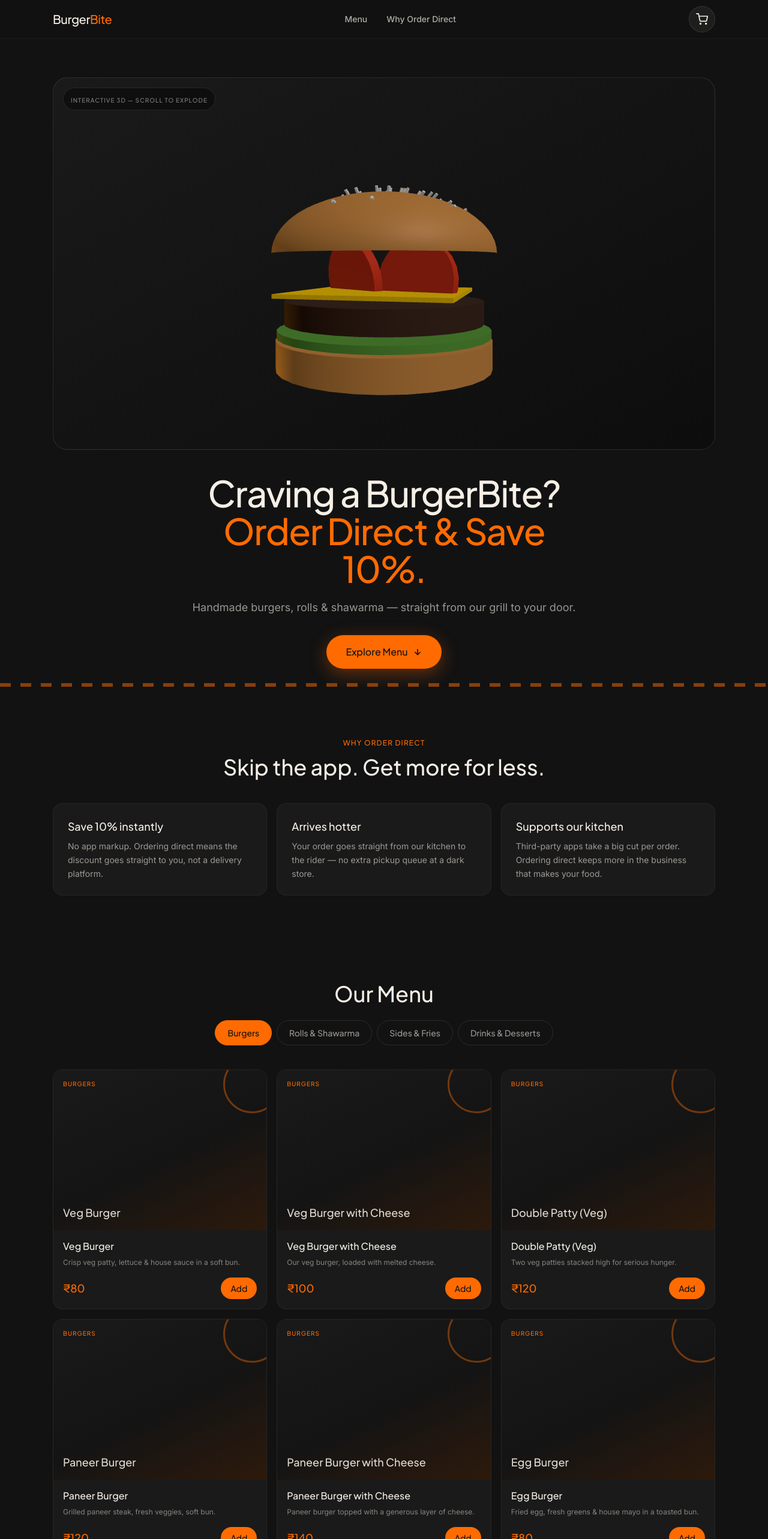
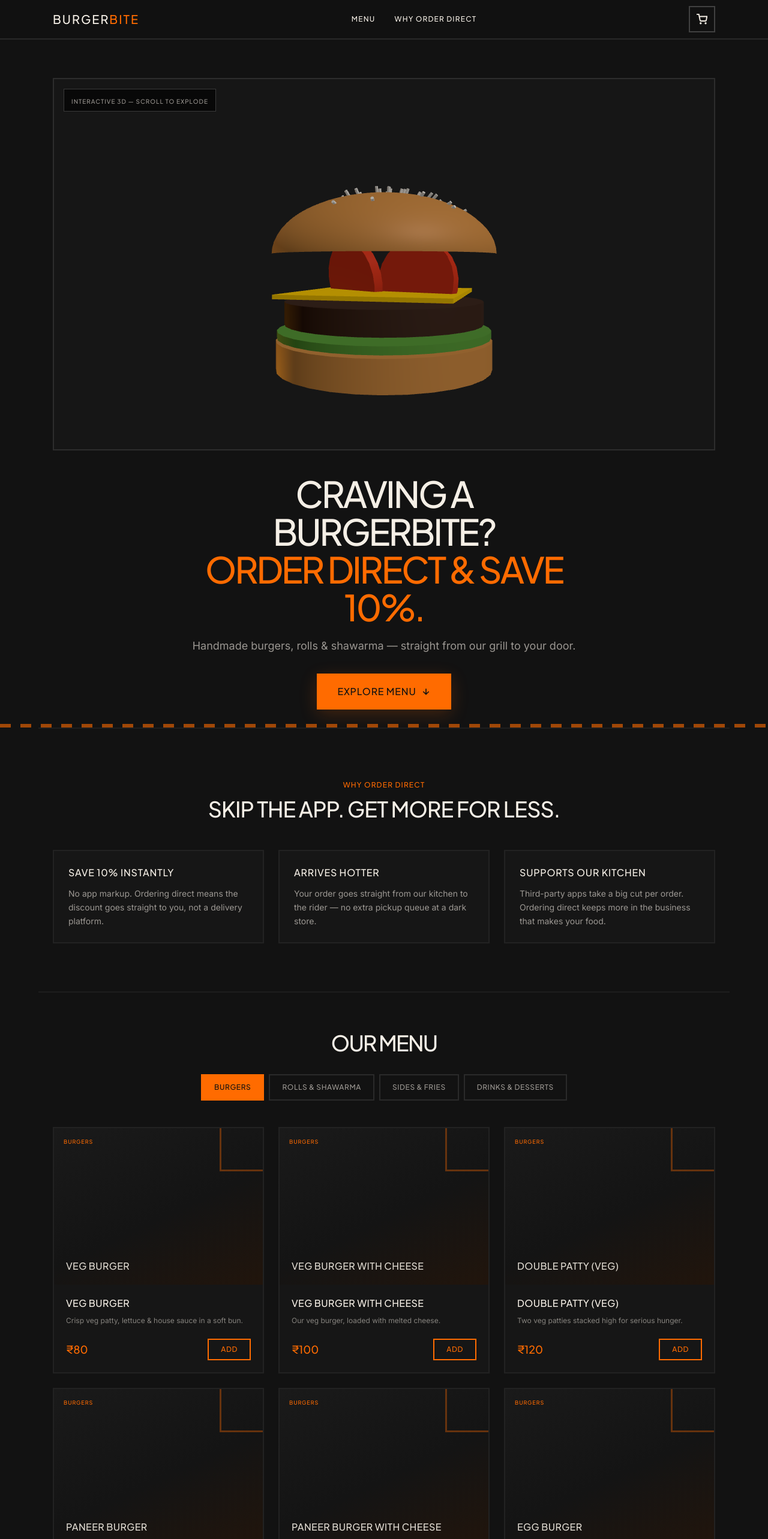
Before and after one commit to lenny2022haokip-beep/HiteBar, a Next.js app in the folder burgerbite-nextjs-source/nextjs-source/: page / in a window 1280 px wide. Shown: the top 2566 px of the page at 60% size. Built offline with nearby package versions, Linux system fonts and the light colour scheme.

Commit message:
style: apply Bleecker Burger-inspired sharp high-contrast styling

```diff
--- a/burgerbite-nextjs-source/nextjs-source/app/globals.css
+++ b/burgerbite-nextjs-source/nextjs-source/app/globals.css
@@ -4,6 +4,7 @@
 :root {
   --background: #121212;
   --foreground: #f5efe6;
+  --accent: #ff6b00;
 }
 
 body {
@@ -23,12 +24,12 @@ body {
   height: 6px;
   background-image: repeating-linear-gradient(
     90deg,
-    #ff6b00 0px,
-    #ff6b00 18px,
+    var(--accent) 0px,
+    var(--accent) 18px,
     transparent 18px,
     transparent 34px
   );
-  opacity: 0.5;
+  opacity: 0.6;
 }
 
 .scrollbar-none {
@@ -40,9 +41,25 @@ body {
 }
 
 ::-webkit-scrollbar {
-  width: 6px;
+  width: 8px;
+  height: 8px;
+}
+::-webkit-scrollbar-track {
+  background: #1a1a1a;
 }
 ::-webkit-scrollbar-thumb {
-  background: #ff6b00;
-  border-radius: 999px;
+  background: var(--accent);
+  border-radius: 0px; /* Sharp corners */
 }
+::-webkit-scrollbar-thumb:hover {
+  background: #ff8533;
+}
+
+/* Custom sharp border classes for ease */
+.btn-sharp {
+  border-radius: 0px !important;
+}
+
+input, textarea, select {
+  border-radius: 0px !important;
+}
--- a/burgerbite-nextjs-source/nextjs-source/components/Header.jsx
+++ b/burgerbite-nextjs-source/nextjs-source/components/Header.jsx
@@ -4,17 +4,17 @@ import { motion } from "framer-motion";
 
 export default function Header({ itemCount, onCartClick, onMenuClick }) {
   return (
-    <header className="sticky top-0 z-40 bg-[#121212]/90 backdrop-blur-md border-b border-white/5">
+    <header className="sticky top-0 z-40 bg-[#121212]/95 backdrop-blur-md border-b-2 border-white/10">
       <div className="max-w-6xl mx-auto px-4 sm:px-6 h-16 flex items-center justify-between">
-        <span className="font-display font-800 text-xl tracking-tight">
+        <span className="font-display font-800 text-xl tracking-widest uppercase text-[#F5EFE6]">
           Burger<span className="text-[#FF6B00]">Bite</span>
         </span>
 
-        <nav className="hidden md:flex items-center gap-8 text-sm font-medium text-[#F5EFE6]/70">
-          <button onClick={onMenuClick} className="hover:text-[#FF6B00] transition-colors">
+        <nav className="hidden md:flex items-center gap-8 text-xs font-display font-700 tracking-widest">
+          <button onClick={onMenuClick} className="hover:text-[#FF6B00] transition-colors uppercase cursor-pointer">
             Menu
           </button>
-          <a href="#why-direct" className="hover:text-[#FF6B00] transition-colors">
+          <a href="#why-direct" className="hover:text-[#FF6B00] transition-colors uppercase">
             Why Order Direct
           </a>
         </nav>
@@ -22,7 +22,7 @@ export default function Header({ itemCount, onCartClick, onMenuClick }) {
         <button
           onClick={onCartClick}
           aria-label="Open cart"
-          className="relative flex items-center justify-center w-11 h-11 rounded-full bg-[#1E1E1E] hover:bg-[#2A2A2A] active:scale-95 transition-all border border-white/10"
+          className="relative flex items-center justify-center w-11 h-11 rounded-none bg-transparent hover:bg-white/5 active:scale-95 transition-all border-2 border-white/20 hover:border-[#FF6B00]"
         >
           <CartIcon />
           {itemCount > 0 && (
@@ -30,7 +30,7 @@ export default function Header({ itemCount, onCartClick, onMenuClick }) {
               key={itemCount}
               initial={{ scale: 0.5 }}
               animate={{ scale: 1 }}
-              className="absolute -top-1.5 -right-1.5 min-w-[20px] h-5 px-1 rounded-full bg-[#FF6B00] text-[#121212] text-xs font-bold flex items-center justify-center"
+              className="absolute -top-1.5 -right-1.5 min-w-[20px] h-5 px-1.5 rounded-none bg-[#FF6B00] text-[#121212] text-[10px] font-display font-800 flex items-center justify-center border border-[#121212]"
             >
               {itemCount}
             </motion.span>
@@ -43,7 +43,8 @@ export default function Header({ itemCount, onCartClick, onMenuClick }) {
 
 function CartIcon() {
   return (
-    <svg width="20" height="20" viewBox="0 0 24 24" fill="none" stroke="#F5EFE6" strokeWidth="2" strokeLinecap="round" strokeLinejoin="round">
+    <svg width="18" height="18" viewBox="0 0 24 24" fill="none" stroke="#F5EFE6" strokeWidth="2.5" strokeLinecap="square" strokeLinejoin="miter">
+      <rect x="1" y="1" width="1" height="1" style={{ display: 'none' }} />
       <circle cx="9" cy="21" r="1" />
       <circle cx="20" cy="21" r="1" />
       <path d="M1 1h4l2.68 13.39a2 2 0 0 0 2 1.61h9.72a2 2 0 0 0 2-1.61L23 6H6" />
--- a/burgerbite-nextjs-source/nextjs-source/components/Hero.jsx
+++ b/burgerbite-nextjs-source/nextjs-source/components/Hero.jsx
@@ -272,15 +272,15 @@ export default function Hero({ onExploreClick }) {
           initial={{ opacity: 0, y: 20 }}
           animate={{ opacity: 1, y: 0 }}
           transition={{ duration: 0.7 }}
-          className="relative w-full aspect-[4/3] sm:aspect-[16/9] rounded-3xl overflow-hidden border border-white/10 bg-gradient-to-br from-[#1A1A1A] to-[#0D0D0D] flex items-center justify-center"
+          className="relative w-full aspect-[4/3] sm:aspect-[16/9] rounded-none overflow-hidden border-2 border-white/10 bg-[#161616] flex items-center justify-center"
         >
           <canvas
             ref={canvasRef}
             className="w-full h-full block focus:outline-none cursor-grab active:cursor-grabbing"
             style={{ minHeight: "320px" }}
           />
-          <div className="absolute top-4 left-4 pointer-events-none bg-black/40 backdrop-blur-md border border-white/10 px-3 py-1.5 rounded-full">
-            <span className="text-[10px] uppercase tracking-widest text-[#F5EFE6]/50 font-display font-700">
+          <div className="absolute top-4 left-4 pointer-events-none bg-black/60 border border-white/20 px-3 py-1.5 rounded-none">
+            <span className="text-[10px] uppercase tracking-widest text-[#F5EFE6]/60 font-display font-800">
               Interactive 3D — Scroll to Explode
             </span>
           </div>
@@ -292,7 +292,7 @@ export default function Hero({ onExploreClick }) {
           transition={{ duration: 0.7, delay: 0.15 }}
           className="mt-10 text-center max-w-2xl mx-auto"
         >
-          <h1 className="font-display font-800 text-4xl sm:text-6xl leading-[1.05] tracking-tight">
+          <h1 className="font-display font-800 text-4xl sm:text-6xl leading-[1.05] tracking-tighter uppercase">
             Craving a BurgerBite?
             <br />
             <span className="text-[#FF6B00]">Order Direct &amp; Save 10%.</span>
@@ -302,7 +302,7 @@ export default function Hero({ onExploreClick }) {
           </p>
           <button
             onClick={onExploreClick}
-            className="mt-8 inline-flex items-center gap-2 bg-[#FF6B00] text-[#121212] font-display font-700 px-8 py-4 rounded-full text-base active:scale-95 hover:brightness-110 transition-all shadow-[0_8px_30px_rgba(255,107,0,0.35)]"
+            className="mt-8 inline-flex items-center gap-2 bg-[#FF6B00] text-[#121212] font-display font-800 tracking-wider uppercase px-8 py-4 rounded-none border-2 border-[#FF6B00] hover:bg-transparent hover:text-[#FF6B00] active:scale-95 hover:brightness-110 transition-all shadow-[0_8px_30px_rgba(255,107,0,0.2)]"
           >
             Explore Menu
             <svg width="16" height="16" viewBox="0 0 24 24" fill="none" stroke="currentColor" strokeWidth="2.5">
--- a/burgerbite-nextjs-source/nextjs-source/components/MenuSection.jsx
+++ b/burgerbite-nextjs-source/nextjs-source/components/MenuSection.jsx
@@ -7,19 +7,19 @@ export default function MenuSection({ activeCategory, setActiveCategory, cart, u
   const items = menuData.filter((m) => m.category === activeCategory);
 
   return (
-    <section className="max-w-6xl mx-auto px-4 sm:px-6 py-12 sm:py-16 scroll-mt-16">
-      <h2 className="font-display font-800 text-2xl sm:text-4xl mb-6 text-center">Our Menu</h2>
+    <section className="max-w-6xl mx-auto px-4 sm:px-6 py-12 sm:py-16 scroll-mt-16 border-t-2 border-white/5">
+      <h2 className="font-display font-800 text-2xl sm:text-4xl mb-8 text-center uppercase tracking-tighter">Our Menu</h2>
 
       {/* Category tabs */}
-      <div className="flex gap-2 overflow-x-auto pb-2 mb-8 -mx-4 px-4 sm:mx-0 sm:px-0 sm:justify-center scrollbar-none">
+      <div className="flex gap-2 overflow-x-auto pb-3 mb-8 -mx-4 px-4 sm:mx-0 sm:px-0 sm:justify-center scrollbar-none">
         {categories.map((cat) => (
           <button
             key={cat}
             onClick={() => setActiveCategory(cat)}
-            className={`relative whitespace-nowrap px-5 py-2.5 rounded-full text-sm font-display font-700 border transition-colors ${
+            className={`relative whitespace-nowrap px-5 py-3 rounded-none text-xs font-display font-800 tracking-wider uppercase border-2 transition-all ${
               activeCategory === cat
                 ? "bg-[#FF6B00] text-[#121212] border-[#FF6B00]"
-                : "bg-transparent text-[#F5EFE6]/60 border-white/10 hover:border-[#FF6B00]/50 hover:text-[#F5EFE6]"
+                : "bg-transparent text-[#F5EFE6]/60 border-white/10 hover:border-white hover:text-[#F5EFE6]"
             }`}
           >
             {cat}
@@ -28,7 +28,7 @@ export default function MenuSection({ activeCategory, setActiveCategory, cart, u
       </div>
 
       {/* Item grid */}
-      <div className="grid grid-cols-1 sm:grid-cols-2 lg:grid-cols-3 gap-4">
+      <div className="grid grid-cols-1 sm:grid-cols-2 lg:grid-cols-3 gap-6">
         <AnimatePresence mode="popLayout">
           {items.map((item) => (
             <MenuCard key={item.id} item={item} qty={cart[item.id] || 0} updateQty={updateQty} />
@@ -50,22 +50,22 @@ function PlaceholderArt({ name, category }) {
   const accent = CATEGORY_ACCENTS[category] || "#FF6B00";
   return (
     <div
-      className="w-full h-full relative flex items-end p-4"
+      className="w-full h-full relative flex items-end p-5"
       style={{
-        background: `linear-gradient(155deg, #1A1A1A 0%, #141414 55%, ${accent}22 100%)`,
+        background: `linear-gradient(155deg, #1A1A1A 0%, #141414 55%, ${accent}15 100%)`,
       }}
     >
       <div
-        className="absolute -top-6 -right-6 w-24 h-24 rounded-full opacity-40"
+        className="absolute -top-6 -right-6 w-24 h-24 opacity-35"
         style={{ border: `3px solid ${accent}` }}
       />
       <span
-        className="absolute top-4 left-4 text-[10px] font-display font-700 tracking-widest uppercase"
+        className="absolute top-4 left-4 text-[9px] font-display font-800 tracking-widest uppercase"
         style={{ color: accent }}
       >
         {category}
       </span>
-      <span className="font-display font-800 text-lg leading-snug text-[#F5EFE6]/90 relative z-10">
+      <span className="font-display font-800 text-base leading-snug uppercase tracking-wide text-[#F5EFE6]/90 relative z-10">
         {name}
       </span>
     </div>
@@ -79,49 +79,44 @@ function MenuCard({ item, qty, updateQty }) {
       initial={{ opacity: 0, scale: 0.96 }}
       animate={{ opacity: 1, scale: 1 }}
       exit={{ opacity: 0, scale: 0.96 }}
-      whileHover={{ scale: 1.02 }}
-      whileTap={{ scale: 0.98 }}
-      transition={{ duration: 0.25 }}
-      className="bg-[#1A1A1A] border border-white/5 rounded-2xl overflow-hidden flex flex-col"
+      whileHover={{ scale: 1.015 }}
+      whileTap={{ scale: 0.985 }}
+      transition={{ duration: 0.2 }}
+      className="bg-[#161616] border-2 border-white/5 hover:border-white/20 rounded-none overflow-hidden flex flex-col transition-colors duration-300"
     >
       <div className="aspect-[4/3] bg-[#0D0D0D] overflow-hidden">
-        {/*
-          No food photography yet, so we render branded placeholder art.
-          Once real photos exist at /public + item.image path, swap this
-          block for: <img src={item.image} alt={item.name} className="w-full h-full object-cover" />
-        */}
         <PlaceholderArt name={item.name} category={item.category} />
       </div>
-      <div className="p-4 flex flex-col flex-1">
-        <h3 className="font-display font-700 text-base leading-snug">{item.name}</h3>
-        <p className="text-xs text-[#F5EFE6]/50 mt-1.5 leading-relaxed flex-1">{item.description}</p>
-        <div className="mt-4 flex items-center justify-between">
+      <div className="p-5 flex flex-col flex-1">
+        <h3 className="font-display font-800 text-base leading-snug uppercase tracking-wide">{item.name}</h3>
+        <p className="text-xs text-[#F5EFE6]/50 mt-2 leading-relaxed flex-1 font-sans">{item.description}</p>
+        <div className="mt-5 flex items-center justify-between">
           <span className="font-display font-800 text-[#FF6B00] text-lg">
             ₹{formatINR(item.price)}
-            {item.verify && <span className="ml-1 text-[10px] text-[#F5EFE6]/30 font-sans font-normal">approx.</span>}
+            {item.verify && <span className="ml-1 text-[9px] text-[#F5EFE6]/30 font-sans font-normal lowercase tracking-normal">approx.</span>}
           </span>
 
           {qty === 0 ? (
             <button
               onClick={() => updateQty(item.id, 1)}
-              className="px-4 py-2 rounded-full bg-[#FF6B00] text-[#121212] text-sm font-display font-700 active:scale-95 hover:brightness-110 transition-all"
+              className="px-5 py-2 rounded-none border-2 border-[#FF6B00] bg-transparent text-[#FF6B00] text-xs font-display font-800 tracking-wider uppercase active:scale-95 hover:bg-[#FF6B00] hover:text-[#121212] transition-colors cursor-pointer"
             >
               Add
             </button>
           ) : (
-            <div className="flex items-center gap-3 bg-[#121212] rounded-full px-1 py-1 border border-white/10">
+            <div className="flex items-center gap-3 bg-[#121212] rounded-none px-1.5 py-1 border-2 border-white/10 shrink-0">
               <button
                 onClick={() => updateQty(item.id, -1)}
                 aria-label={`Remove one ${item.name}`}
-                className="w-7 h-7 rounded-full flex items-center justify-center text-[#FF6B00] hover:bg-white/5 active:scale-90 transition-all"
+                className="w-7 h-7 rounded-none flex items-center justify-center text-[#FF6B00] hover:bg-white/5 active:scale-90 transition-all font-display font-800"
               >
                 −
               </button>
-              <span className="text-sm font-display font-700 w-4 text-center">{qty}</span>
+              <span className="text-sm font-display font-800 w-4 text-center">{qty}</span>
               <button
                 onClick={() => updateQty(item.id, 1)}
                 aria-label={`Add one more ${item.name}`}
-                className="w-7 h-7 rounded-full flex items-center justify-center text-[#FF6B00] hover:bg-white/5 active:scale-90 transition-all"
+                className="w-7 h-7 rounded-none flex items-center justify-center text-[#FF6B00] hover:bg-white/5 active:scale-90 transition-all font-display font-800"
               >
                 +
               </button>
--- a/burgerbite-nextjs-source/nextjs-source/components/WhyOrderDirect.jsx
+++ b/burgerbite-nextjs-source/nextjs-source/components/WhyOrderDirect.jsx
@@ -19,16 +19,16 @@ const points = [
 
 export default function WhyOrderDirect() {
   return (
-    <section id="why-direct" className="max-w-6xl mx-auto px-4 sm:px-6 py-16 sm:py-20">
-      <div className="text-center mb-10">
-        <span className="inline-block text-xs font-display font-700 tracking-widest uppercase text-[#FF6B00] mb-3">
+    <section id="why-direct" className="max-w-6xl mx-auto px-4 sm:px-6 py-16 sm:py-20 border-t-2 border-white/5">
+      <div className="text-center mb-12">
+        <span className="inline-block text-xs font-display font-800 tracking-widest uppercase text-[#FF6B00] mb-3">
           Why order direct
         </span>
-        <h2 className="font-display font-800 text-2xl sm:text-4xl">
+        <h2 className="font-display font-800 text-2xl sm:text-4xl uppercase tracking-tight">
           Skip the app. Get more for less.
         </h2>
       </div>
-      <div className="grid sm:grid-cols-3 gap-4">
+      <div className="grid sm:grid-cols-3 gap-6">
         {points.map((p, i) => (
           <motion.div
             key={p.title}
@@ -36,10 +36,10 @@ export default function WhyOrderDirect() {
             whileInView={{ opacity: 1, y: 0 }}
             viewport={{ once: true, margin: "-60px" }}
             transition={{ duration: 0.5, delay: i * 0.1 }}
-            className="bg-[#1A1A1A] border border-white/5 rounded-2xl p-6"
+            className="bg-[#161616] border-2 border-white/5 hover:border-white/20 p-6 rounded-none transition-colors duration-300"
           >
-            <h3 className="font-display font-700 text-lg mb-2">{p.title}</h3>
-            <p className="text-sm text-[#F5EFE6]/60 leading-relaxed">{p.body}</p>
+            <h3 className="font-display font-800 text-base uppercase tracking-wider text-[#F5EFE6] mb-3">{p.title}</h3>
+            <p className="text-sm text-[#F5EFE6]/60 leading-relaxed font-sans">{p.body}</p>
           </motion.div>
         ))}
       </div>
```
Also changed, not shown: burgerbite-nextjs-source/nextjs-source/components/CartDrawer.jsx (+31 -31 lines), burgerbite-nextjs-source/nextjs-source/components/Footer.jsx (+4 -4 lines), 1 other file (tests, documents, lock files or other folders).
